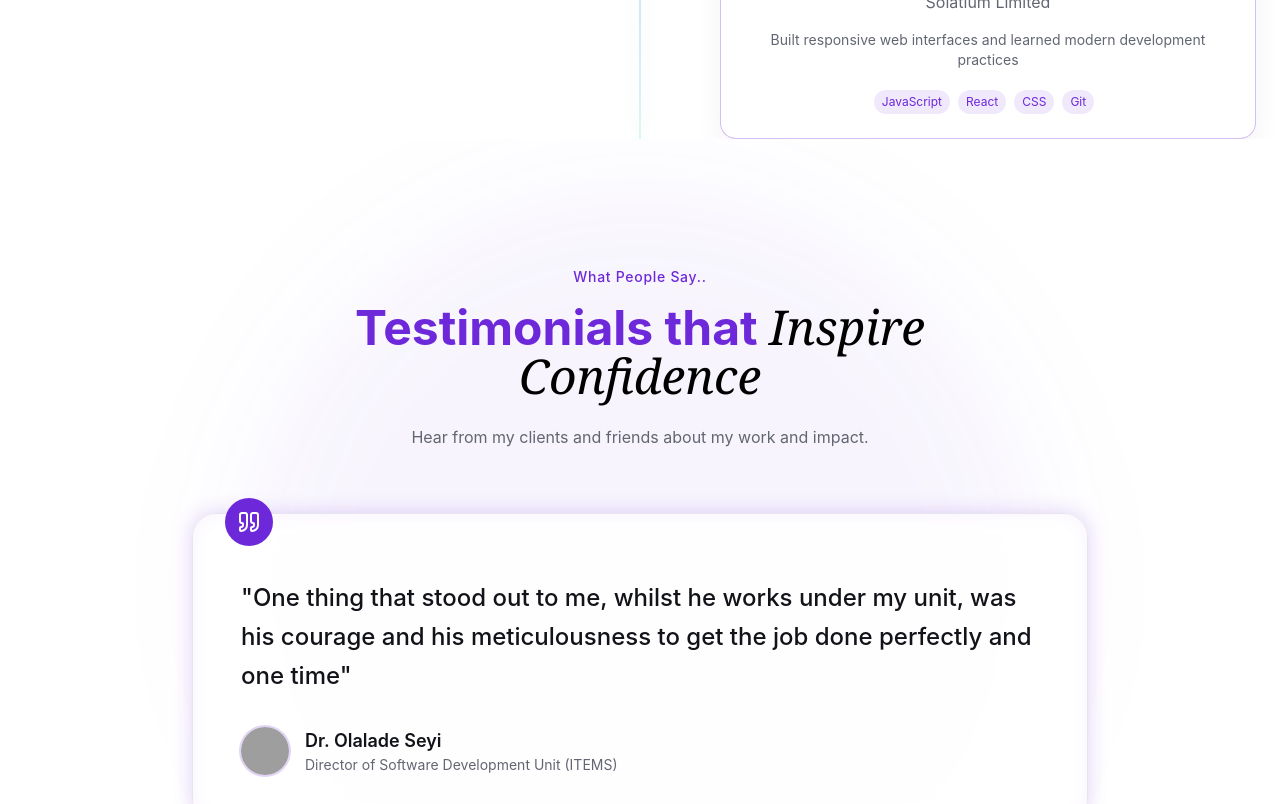
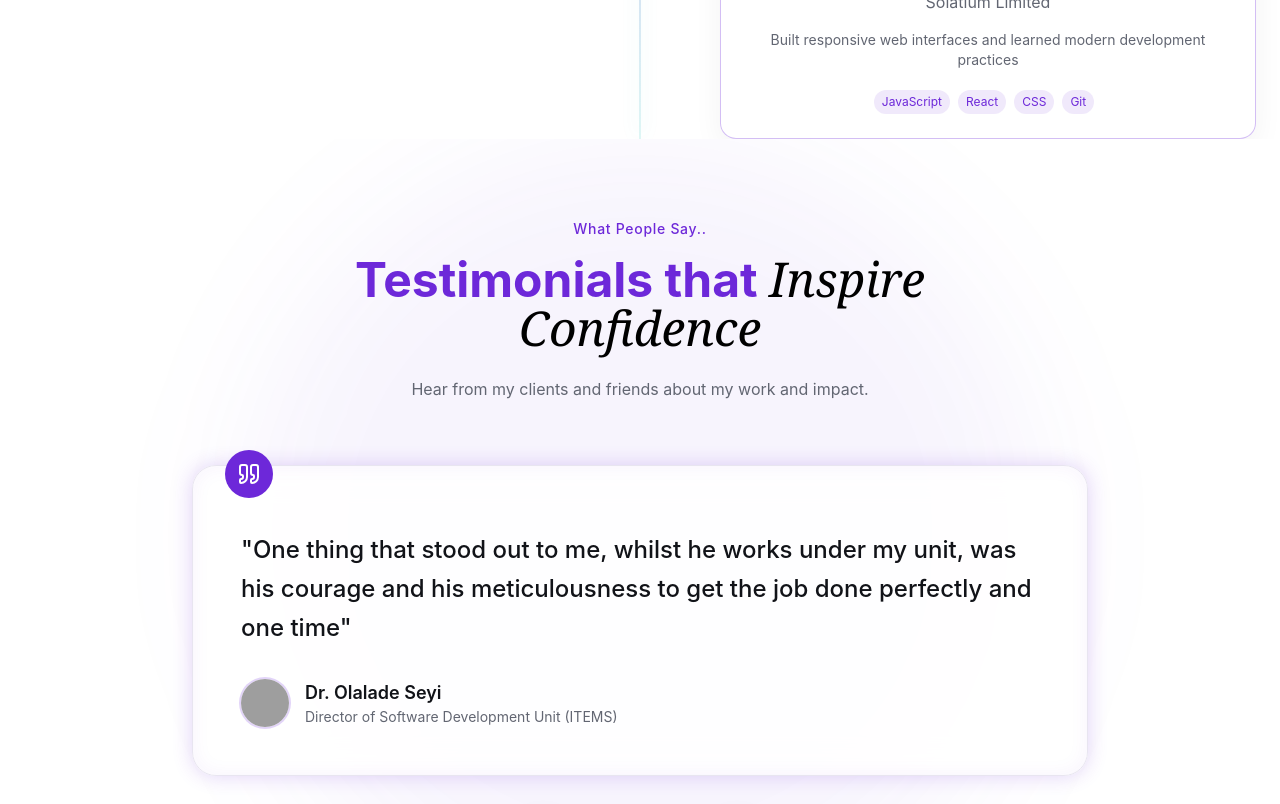
Before and after one commit to Emperor16/Daniel-Portfolio, a React (Vite) app: page / in a window 1280 px wide. Shown: the part 4620-5424 px from the top of the page. Built offline with nearby package versions, Linux system fonts and the light colour scheme; grey boxes are pictures that could not be loaded.

Commit message:
almos done

```diff
--- a/src/sections/testimonials.jsx
+++ b/src/sections/testimonials.jsx
@@ -52,7 +52,7 @@ export const Testimonials = () => {
     };
 
     return (
-        <section id="testimonials" className="py-32 relative overflow-hidden">
+        <section id="testimonials" className="py-20 relative overflow-hidden">
             <div className="absolute top-1/2 left-1/2 w-[800px] h-[800px] bg-primary/5 rounded-full blur-3xl -translate-x-1/2 -translate-y-1/2" />
             <div className="container mx-auto px-6 relative z-10">
                 {/* TESTIMONIALS header */}
```
